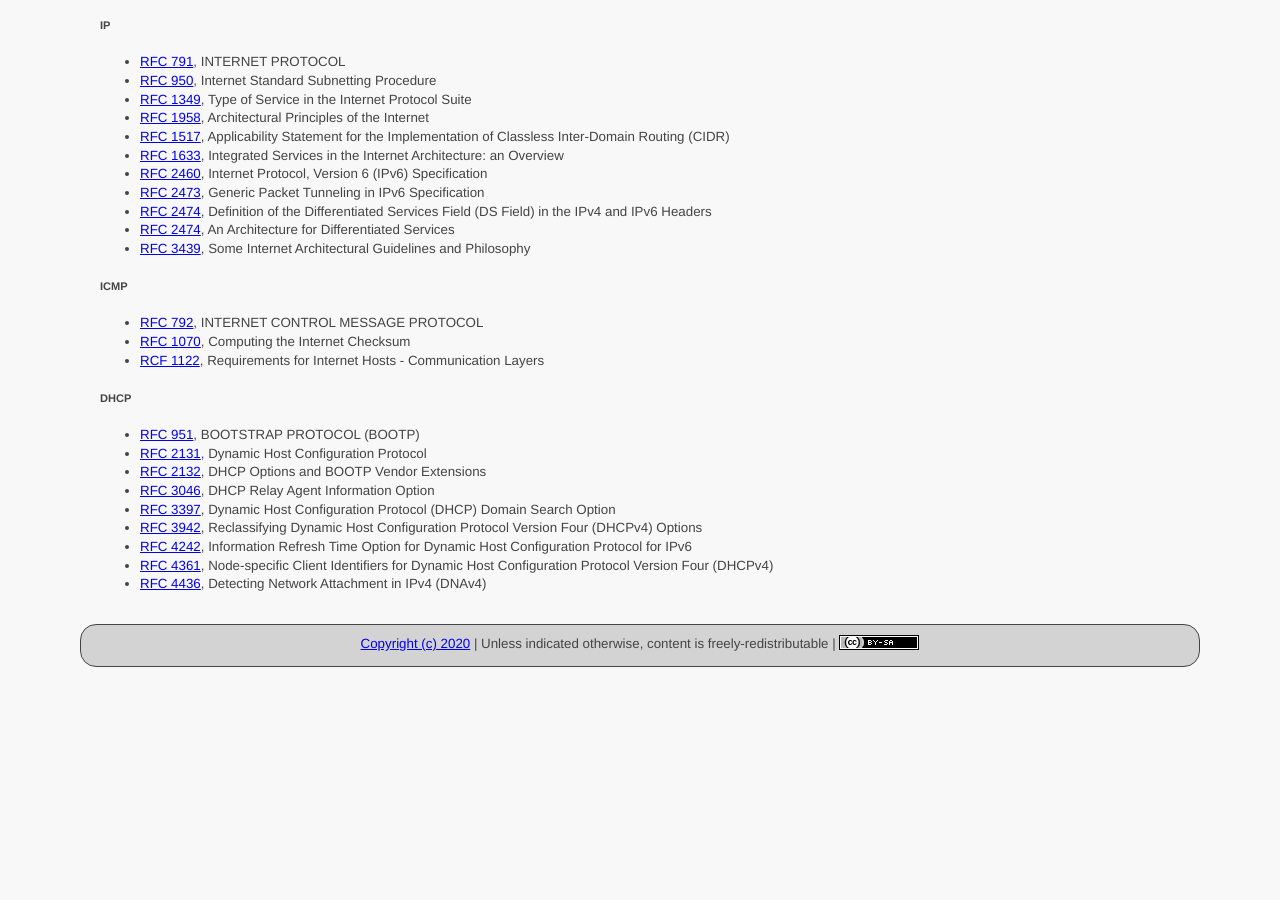
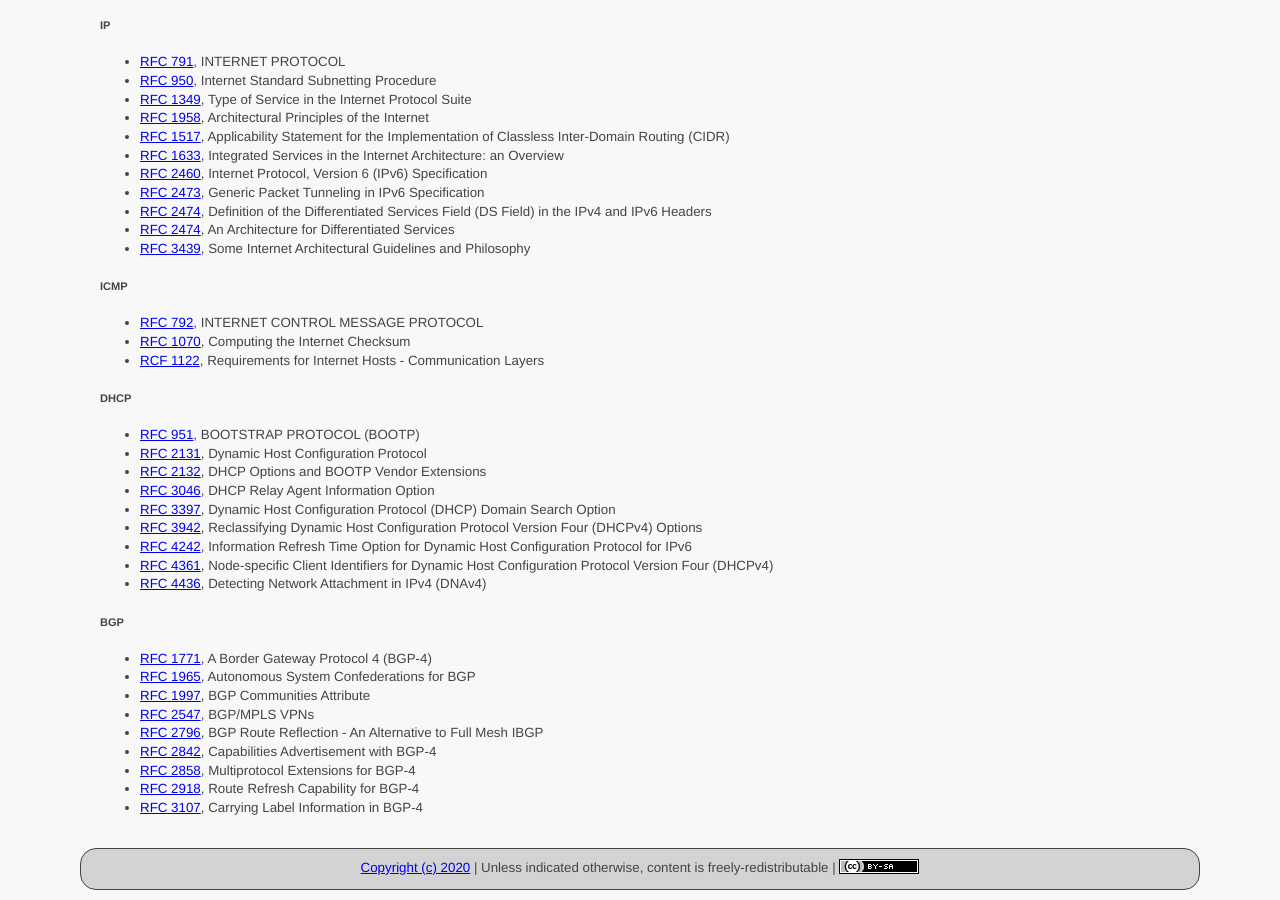
Before and after one commit to ycpcs/cs330-fall2020, a Jekyll site: the page built from resources/index.md, in a window 1280 px wide and 900 px high, scrolled down 2623 px. Built offline with Jekyll 4.4.1, drawn with Linux system fonts in a browser that asks for light colours; before the commit the page ends 3300 px from its top, so only the background shows below that.

Commit message:
Add bgp resources

```diff
--- a/resources/index.md
+++ b/resources/index.md
@@ -167,3 +167,14 @@ Technical Documentation
   - [RFC 4242](https://tools.ietf.org/html/rfc4242), Information Refresh Time Option for Dynamic Host Configuration Protocol for IPv6
   - [RFC 4361](https://tools.ietf.org/html/rfc4361), Node-specific Client Identifiers for Dynamic Host Configuration Protocol Version Four (DHCPv4)
   - [RFC 4436](https://tools.ietf.org/html/rfc4436), Detecting Network Attachment in IPv4 (DNAv4)
+
+##### BGP
+  - [RFC 1771](https://tools.ietf.org/html/rfc1771), A Border Gateway Protocol 4 (BGP-4)
+  - [RFC 1965](https://tools.ietf.org/html/rfc1965), Autonomous System Confederations for BGP
+  - [RFC 1997](https://tools.ietf.org/html/rfc1997), BGP Communities Attribute
+  - [RFC 2547](https://tools.ietf.org/html/rfc2547), BGP/MPLS VPNs
+  - [RFC 2796](https://tools.ietf.org/html/rfc2796), BGP Route Reflection - An Alternative to Full Mesh IBGP
+  - [RFC 2842](https://tools.ietf.org/html/rfc2842), Capabilities Advertisement with BGP-4
+  - [RFC 2858](https://tools.ietf.org/html/rfc2858), Multiprotocol Extensions for BGP-4
+  - [RFC 2918](https://tools.ietf.org/html/rfc2918), Route Refresh Capability for BGP-4
+  - [RFC 3107](https://tools.ietf.org/html/rfc3107), Carrying Label Information in BGP-4
```
